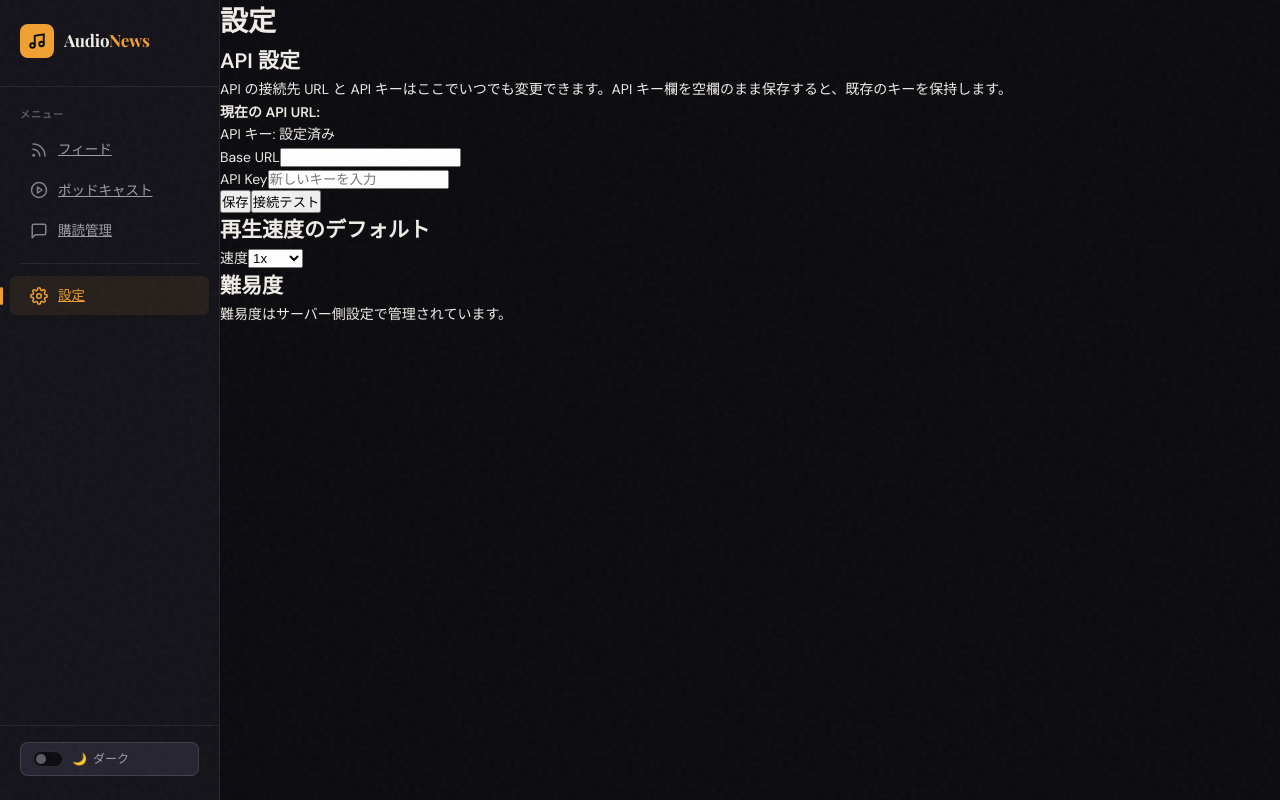
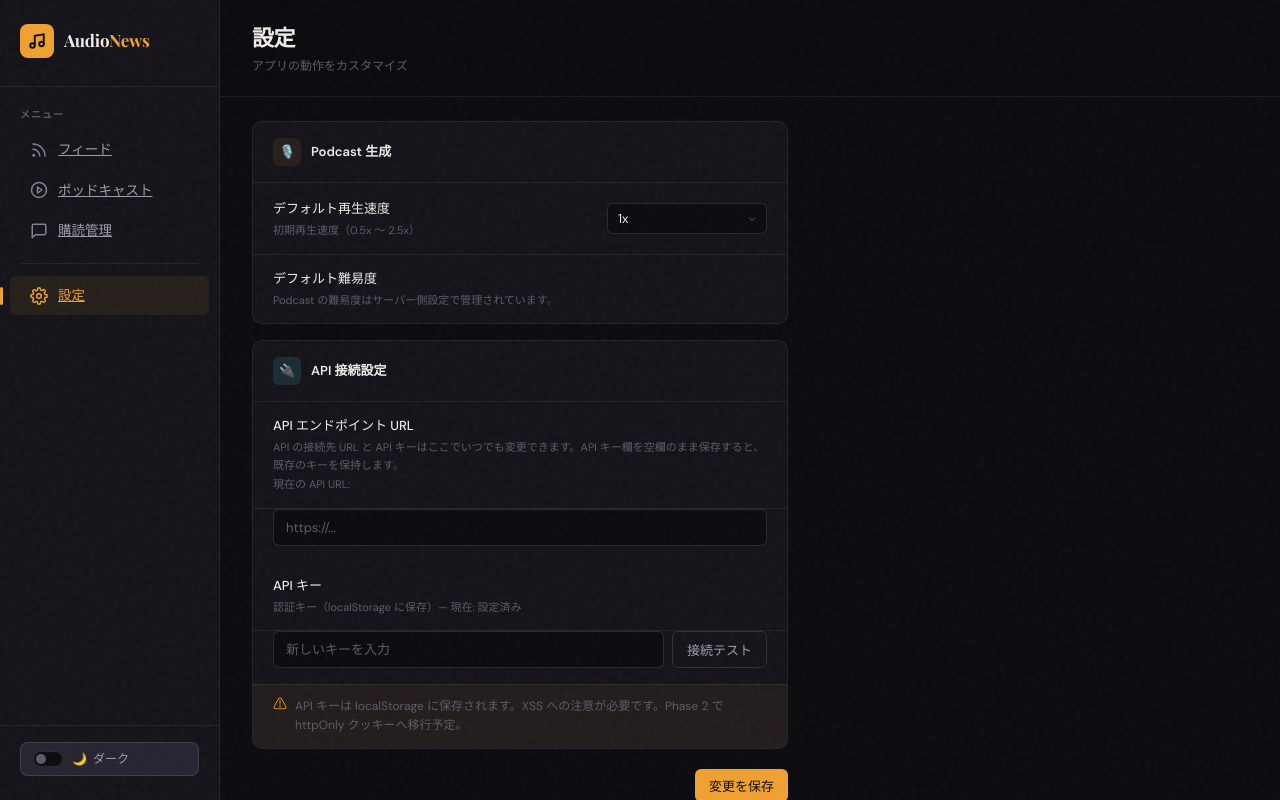
Before and after one commit to examinare000/news-listen-web, a Next.js app: page /settings in a window 1280 px wide. Built offline with nearby package versions, Linux system fonts and the light colour scheme.

Commit message:
改善: /settingsをセクションカード化し、/にスケルトンローディングを実装（T10）
設定項目をカテゴリ別カードに整理してスキャン性を向上させ、トップページはデータ取得中のレイアウトシフトを防ぐスケルトンUIを導入。

```diff
--- a/app/settings/page.tsx
+++ b/app/settings/page.tsx
@@ -32,59 +32,35 @@ export default function SettingsPage() {
   }
 
   return (
+    <>
+      <div className="page-header">
         <div>
-      <h1>設定</h1>
-
-      <section>
-        <h2>API 設定</h2>
-
-        {/* API キーの修正導線がここにあることを明示する（初回設定後の変更経路） */}
-        <p>API の接続先 URL と API キーはここでいつでも変更できます。API キー欄を空欄のまま保存すると、既存のキーを保持します。</p>
-
-        <p>
-          <strong>現在の API URL:</strong> {state.baseUrl}
-        </p>
-
-        <p>API キー: <span>設定済み</span></p>
-
-        <div>
-          <label htmlFor="settings-base-url">Base URL</label>
-          <input
-            id="settings-base-url"
-            type="text"
-            value={newBaseUrl}
-            onChange={(e) => setNewBaseUrl(e.target.value)}
-          />
+          <h1 className="page-title">設定</h1>
+          <div className="page-subtitle">アプリの動作をカスタマイズ</div>
+        </div>
       </div>
 
-        <div>
-          <label htmlFor="settings-api-key">API Key</label>
-          <input
-            id="settings-api-key"
-            type="password"
-            value={newApiKey}
-            onChange={(e) => setNewApiKey(e.target.value)}
-            placeholder="新しいキーを入力"
-          />
+      <div className="content-area" style={{ maxWidth: 600 }}>
+        {/* セクション 1: Podcast 生成 */}
+        <section className="settings-section">
+          <div className="settings-section-header">
+            <div className="settings-section-icon" style={{ background: 'var(--amber-dim)' }} aria-hidden="true">
+              🎙️
+            </div>
+            <h2 className="settings-section-title">Podcast 生成</h2>
           </div>
 
-        <button onClick={handleSave} aria-label="保存">
-          保存
-        </button>
-
-        <button onClick={handleTest} aria-label="接続テスト">
-          接続テスト
-        </button>
-
-        {testStatus === 'success' && <p>接続成功しました</p>}
-        {testStatus === 'error' && <p>接続に失敗しました</p>}
-      </section>
-
-      <section>
-        <h2>再生速度のデフォルト</h2>
-        <label htmlFor="default-speed">速度</label>
+          <div className="settings-row">
+            <div>
+              <label className="settings-row-label" htmlFor="default-speed">
+                デフォルト再生速度
+              </label>
+              <div className="settings-row-desc">初期再生速度（0.5x 〜 2.5x）</div>
+            </div>
+            {/* D21: デザインの連続値スライダーは採用せず、既存の 8 段階セレクトを維持 */}
             <select
               id="default-speed"
+              className="select-input"
               value={defaultSpeed}
               onChange={(e) => {
                 const speed = Number(e.target.value)
@@ -93,7 +69,6 @@ export default function SettingsPage() {
                 // selector and subsequent playback pick it up immediately (spec §10.5).
                 dispatch({ type: 'SET_SPEED', speed })
               }}
-          aria-label="速度"
             >
               {PLAYBACK_SPEEDS.map((s) => (
                 <option key={s} value={s}>
@@ -101,12 +76,112 @@ export default function SettingsPage() {
                 </option>
               ))}
             </select>
+          </div>
+
+          {/* D14: 難易度セレクトは実装しない（API がないため）。説明テキストのみ */}
+          <div className="settings-row">
+            <div>
+              <div className="settings-row-label">デフォルト難易度</div>
+              <div className="settings-row-desc">Podcast の難易度はサーバー側設定で管理されています。</div>
+            </div>
+          </div>
         </section>
 
-      <section>
-        <h2>難易度</h2>
-        <p>難易度はサーバー側設定で管理されています。</p>
+        {/* セクション 2: API 接続設定 */}
+        <section className="settings-section">
+          <div className="settings-section-header">
+            <div className="settings-section-icon" style={{ background: 'var(--teal-glow)' }} aria-hidden="true">
+              🔌
+            </div>
+            <h2 className="settings-section-title">API 接続設定</h2>
+          </div>
+
+          <div className="settings-row">
+            <div>
+              <div className="settings-row-label">API エンドポイント URL</div>
+              {/* API キーの修正導線がここにあることを明示する（初回設定後の変更経路） */}
+              <div className="settings-row-desc">
+                API の接続先 URL と API キーはここでいつでも変更できます。API
+                キー欄を空欄のまま保存すると、既存のキーを保持します。
+              </div>
+              <div className="settings-row-desc">現在の API URL: {state.baseUrl}</div>
+            </div>
+          </div>
+          <div style={{ padding: '0 20px 16px' }}>
+            {/* 視覚ラベルは settings-row-label が担うため、入力欄自体は aria-label で命名
+                （globals.css に sr-only がなく、編集も T01 占有のため不可） */}
+            <input
+              id="settings-base-url"
+              className="form-input"
+              type="text"
+              value={newBaseUrl}
+              onChange={(e) => setNewBaseUrl(e.target.value)}
+              placeholder="https://..."
+              aria-label="Base URL"
+            />
+          </div>
+
+          <div className="settings-row">
+            <div>
+              <div className="settings-row-label">API キー</div>
+              <div className="settings-row-desc">
+                認証キー（localStorage に保存）— 現在: <span>設定済み</span>
+              </div>
+            </div>
+          </div>
+          <div style={{ padding: '0 20px 16px', display: 'flex', gap: 8 }}>
+            <input
+              id="settings-api-key"
+              className="form-input"
+              type="password"
+              value={newApiKey}
+              onChange={(e) => setNewApiKey(e.target.value)}
+              placeholder="新しいキーを入力"
+              aria-label="API Key"
+            />
+            <button className="btn btn-ghost" style={{ flexShrink: 0 }} onClick={handleTest} aria-label="接続テスト">
+              接続テスト
+            </button>
+          </div>
+
+          {testStatus === 'success' && (
+            <div className="settings-row-desc" style={{ padding: '0 20px 12px' }}>
+              接続成功しました
+            </div>
+          )}
+          {testStatus === 'error' && (
+            <div className="settings-row-desc" style={{ padding: '0 20px 12px' }}>
+              接続に失敗しました
+            </div>
+          )}
+
+          <div
+            style={{
+              padding: '12px 20px',
+              background: 'rgba(240,160,48,.06)',
+              borderTop: '1px solid var(--border)',
+              fontSize: 12,
+              color: 'var(--text-muted)',
+              display: 'flex',
+              gap: 8,
+              alignItems: 'flex-start',
+            }}
+          >
+            <span style={{ color: 'var(--amber)', fontSize: 14, lineHeight: 1 }} aria-hidden="true">
+              ⚠
+            </span>
+            {/* WHY 表記: 「Cookie」だと既存テストの /ok/i 接続成功判定に誤マッチするためカタカナ表記 */}
+            API キーは localStorage に保存されます。XSS への注意が必要です。Phase 2 で httpOnly
+            クッキーへ移行予定。
+          </div>
         </section>
+
+        <div style={{ textAlign: 'right', paddingTop: 4 }}>
+          <button className="btn btn-primary" onClick={handleSave} aria-label="保存">
+            変更を保存
+          </button>
         </div>
+      </div>
+    </>
   )
 }
```
Also changed, not shown: app/page.tsx (+8 -1 lines). Lines whose indentation alone changed are shown as unchanged.
